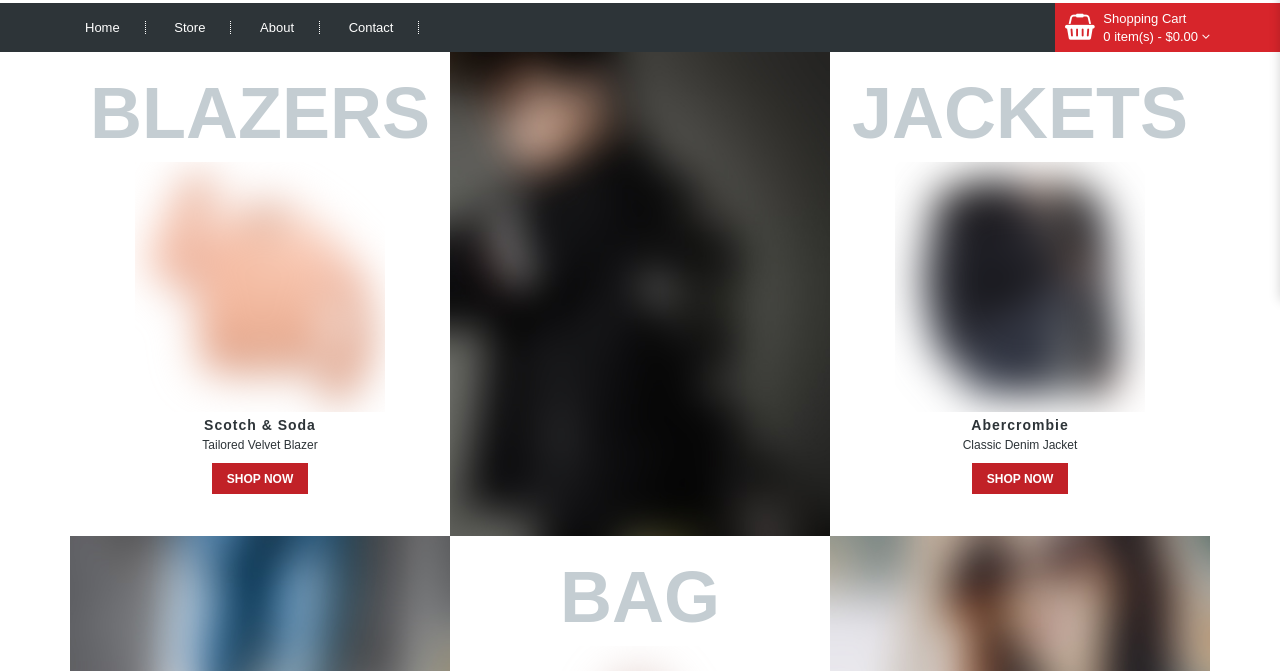
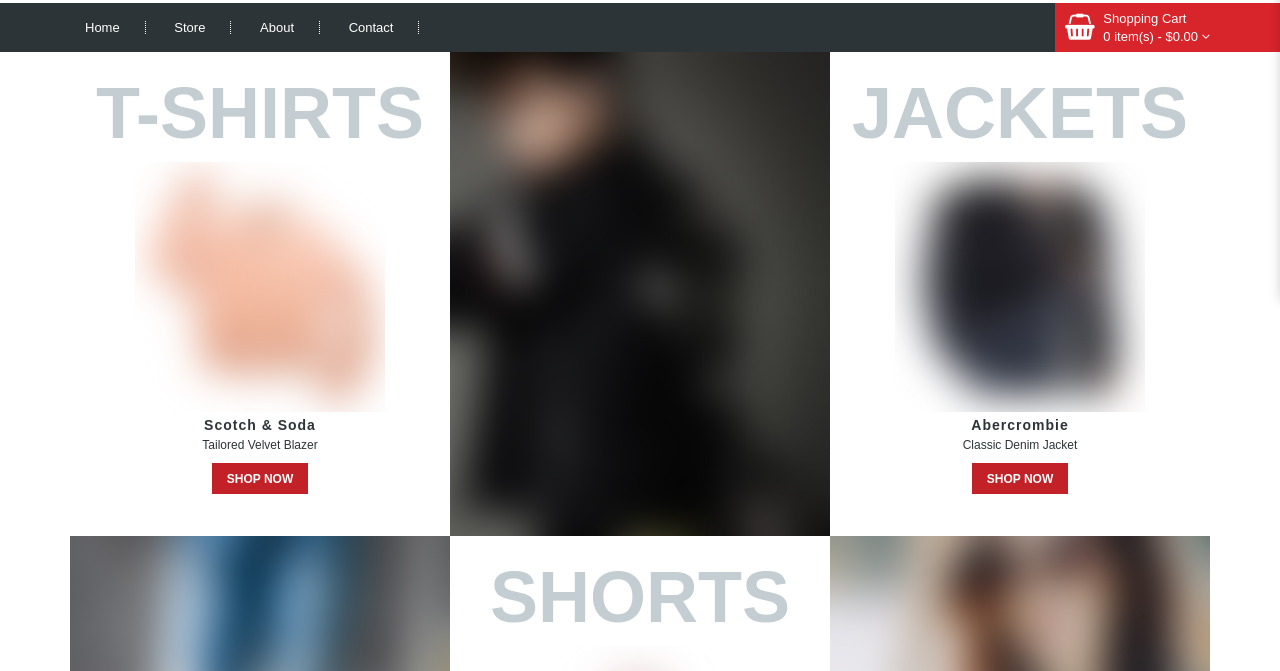
Before and after one commit to Fpgomesbr/teste, a plain HTML site: page index.html in a window 1280 px wide. Shown: the part 129-800 px from the top of the page. Drawn offline with Linux system fonts and the light colour scheme; a web font is replaced by a local one.

Commit message:
sixth commit

```diff
--- a/index.html
+++ b/index.html
@@ -115,7 +115,7 @@ License URI: http://www.themevault.net/license/-->
                                 <div class="col-lg-5 col-md-6 col-sm-8 col-xs-12"></div>
                                 <div class="col-lg-4 col-md-3 col-sm-12 col-xs-12">
                                     <div class="tv-phone-top">
-                                        <strong class="fa fa-phone"></strong> <span><b>Customer Support</b> <br><a href="tel:+1-202-555-0100" class="text-capitalize">1-202-555-0100</a></span>
+                                        <strong class="fa fa-phone"></strong> <span><b>Customer Support</b> <br><a href="tel:+353-088-943-4673" class="text-capitalize">1-202-555-0100</a></span>
                                     </div>
                                 </div>
                             </div>
@@ -391,7 +391,7 @@ License URI: http://www.themevault.net/license/-->
                                                     <div class="tv-banner-box">
                                                         <img src="images/hp-small1.png" alt="banner-small" class="img-responsive">
                                                         <div class="tv-small-desc">
-                                                            <h1>Blazers</h1>
+                                                            <h1>T-Shirts</h1>
                                                             <div>
                                                                 <h5>Scotch &amp; Soda</h5>
                                                                 <h6>Tailored Velvet Blazer</h6>
@@ -458,7 +458,7 @@ License URI: http://www.themevault.net/license/-->
                                                     <div class="tv-banner-box">
                                                         <img src="images/hp-small3.png" alt="banner-small" class="img-responsive">
                                                         <div class="tv-small-desc">
-                                                            <h1>Bag</h1>
+                                                            <h1>Shorts</h1>
                                                             <div>
                                                                 <h5>Abercrombie</h5>
                                                                 <h6>Classic Denim Jacket</h6>
```
